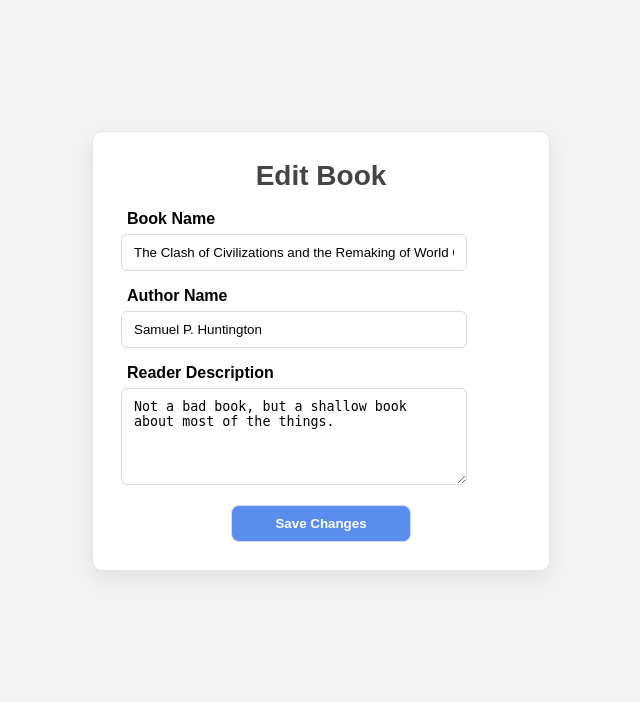
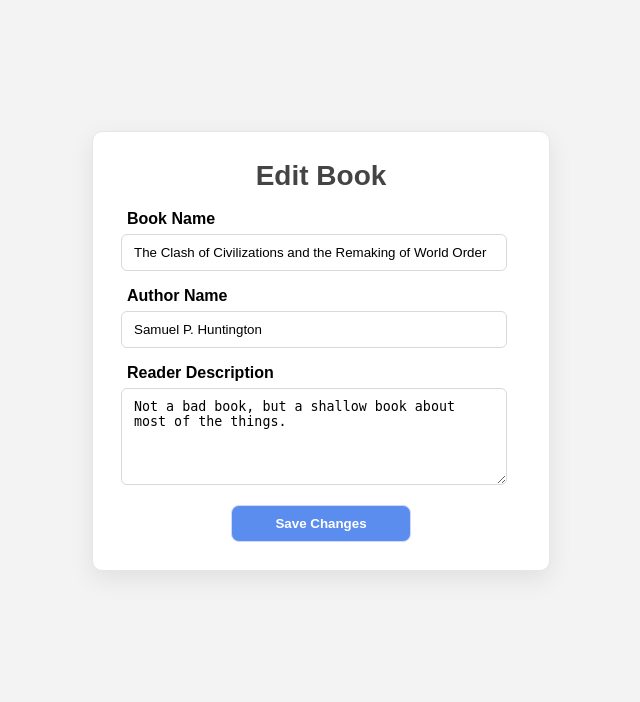
Before and after one commit to Daniel-7733/bookshelf, a Flask app: page /edit/1 in a window 1280 px wide. Shown: the part 67-769 px from the top of the page, without its empty margins (319-959 px from the left). Run offline with Flask 3, Linux system fonts and the light colour scheme.

Commit message:
change name

```diff
--- a/static/css/edit.css
+++ b/static/css/edit.css
@@ -37,7 +37,7 @@
 
 .edit-form input[type="text"],
 .edit-form textarea {
-  width: 80%;
+  width: 90%;
   padding: 10px 12px;
   border: 1px solid #d9d9d9;
   border-radius: 6px;
--- a/templates/base.html
+++ b/templates/base.html
@@ -5,7 +5,7 @@
     <meta name="viewport" content="width=device-width, initial-scale=1.0"/>
     <title>{% block title %}Bookshelf{% endblock %}</title>
 
-    <link rel="stylesheet" href="{{ url_for('static', filename='css/style.css') }}">
+    <link rel="stylesheet" href="{{ url_for('static', filename='css/main.css') }}">
     {% block extra_css %}{% endblock %}
   </head>
   <body>
```
Also changed, not shown: instance/book.db, static/css/main.css (renamed from static/css/style.css).
